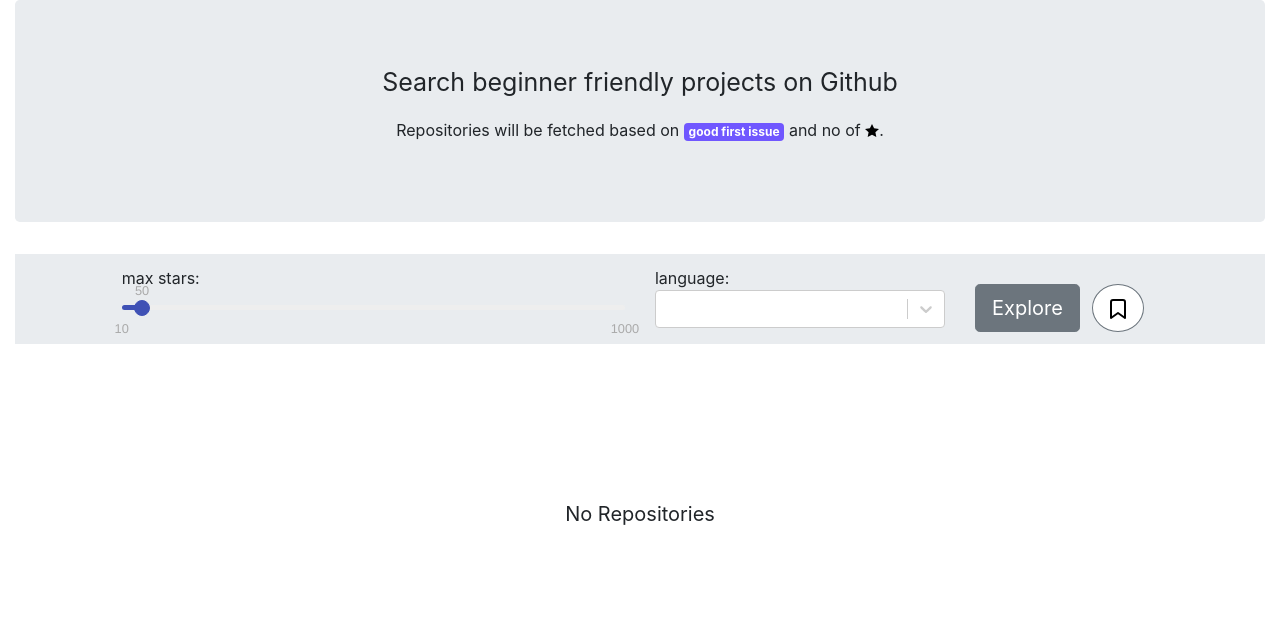
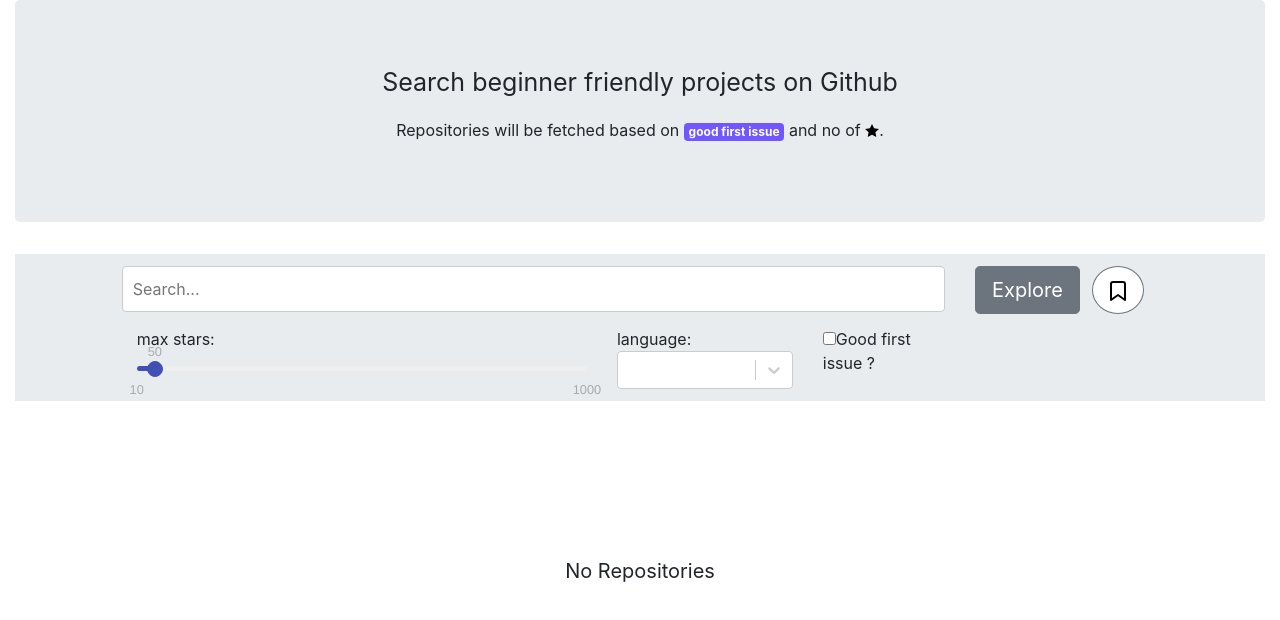
Before and after one commit to manishsaraan/git-first, a React (Create React App) app: page / in a window 1280 px wide. Shown: the top 620 px of the page. Built offline with nearby package versions, Linux system fonts and the light colour scheme.

Commit message:
checkbox and logic to fetch good first issue added

```diff
--- a/src/App.css
+++ b/src/App.css
@@ -112,7 +112,6 @@ body {
 }
 
 .explore-button {
-  margin-top: 18px;
 }
 
 .selector-container {
@@ -144,7 +143,6 @@ body {
 .view-bookmarked-repos {
   background: #fff;
   border-radius: 50%;
-  margin-top: 18px;
   margin-left: 10px;
   padding: 8px 13px;
 }
@@ -152,3 +150,18 @@ body {
 .view-bookmarked-repos:hover{
   background-color: #fff;
 }
+
+.search-box{
+    background-color: #fff;
+    border-color: #ccc;
+    border-radius: 4px;
+    border-style: solid;
+    border-width: 1px;
+    width: 100%;
+    padding: 10px;
+    margin-bottom: 15px;
+}
+
+.controls-container .row {
+  margin: 0
+}
--- a/src/App.js
+++ b/src/App.js
@@ -1,5 +1,5 @@
 import React, { Component } from "react";
-import { fetchRepos, saveUserPreference, getUserPreference } from "./lib";
+import { fetchRepos, saveUserPreference } from "./lib";
 import Repo from "./components/Repo";
 import Loader from "./components/Loader/Loader";
 import Controls from "./components/Controls/Controls";
@@ -14,23 +14,24 @@ class App extends Component {
     bookmarkedRepos: []
   };
 
-  exploreProjects = (showBookmars, stars, selectedLanguage) => {
+  exploreProjects = (showBookmars, { stars, searchText, selectedLanguage, isFirstIssue }) => {
     this.setState({ showLoader: true });
 
-    if(showBookmars){
+    // show locally saved repos
+    if (showBookmars) {
       let { bookmarkedRepos } = this.state;
 
-      if(bookmarkedRepos.length === 0){
+      if (bookmarkedRepos.length === 0) {
         bookmarkedRepos = JSON.parse(localStorage.getItem("savedRepos")) || [];
       }
 
-      this.setState({showBookmars: true, bookmarkedRepos, showLoader: false});
+      this.setState({ showBookmars: true, bookmarkedRepos, showLoader: false });
 
       return;
-    }
+    } else {
 
       fetchRepos(
-      { language: selectedLanguage.value, stars},
+        { language: selectedLanguage.value, stars, searchText, isFirstIssue },
         response => {
           console.log(response);
           const { total_count, items } = response;
@@ -46,16 +47,17 @@ class App extends Component {
           saveUserPreference(stars, selectedLanguage.value);
         }
       );
+    }
   };
 
   handleBookmark = (repo) => {
     let bookmarkedRepos = JSON.parse(localStorage.getItem("savedRepos")) || [];
-    const findRepoIndex = bookmarkedRepos.findIndex( bRepo => bRepo.id === repo.id);
+    const findRepoIndex = bookmarkedRepos.findIndex(bRepo => bRepo.id === repo.id);
     console.log(findRepoIndex);
     if (findRepoIndex > -1) {
       bookmarkedRepos.splice(findRepoIndex, 1);
-    }else{
-      bookmarkedRepos = [ ...bookmarkedRepos, repo ];
+    } else {
+      bookmarkedRepos = [...bookmarkedRepos, repo];
     }
 
     localStorage.setItem("savedRepos", JSON.stringify(bookmarkedRepos));
@@ -66,12 +68,12 @@ class App extends Component {
 
   isBookmarkedRepo = (repo) => {
     const { showBookmars } = this.state;
-    if(showBookmars){
+    if (showBookmars) {
       return true;
     }
 
-    let {bookmarkedRepos} = this.state;
-    const findRepoIndex = bookmarkedRepos.findIndex( bRepo => bRepo.id === repo.id);
+    let { bookmarkedRepos } = this.state;
+    const findRepoIndex = bookmarkedRepos.findIndex(bRepo => bRepo.id === repo.id);
 
     return findRepoIndex > -1 ? true : false;
   }
--- /dev/null
+++ b/src/components/CheckboxInput/CheckboxInput.js
@@ -0,0 +1,14 @@
+import React from 'react';
+import './checkboxInput.css';
+
+const CheckboxInput = (props) => {
+    console.log(props)
+    return (
+        <div>
+            <input type="checkbox" checked={props.isFirstIssue} onChange={props.checkIsFirstIssue} />
+            Good first issue ?
+        </div>
+    )
+};
+
+export default CheckboxInput;
--- /dev/null
+++ b/src/components/CheckboxInput/checkboxInput.css
@@ -0,0 +1,3 @@
+.custom-control{
+    background-color: grey;
+  }
--- a/src/components/Controls/Controls.js
+++ b/src/components/Controls/Controls.js
@@ -1,6 +1,7 @@
 import React, { useState } from "react";
 import Select from "react-select";
 import InputRange from "react-input-range";
+import CheckboxInput from '../CheckboxInput/CheckboxInput';
 import languages from "../../assets/lang.json";
 import bookmark from '../../assets/bookmark.svg';
 import bookmarked from '../../assets/bookmarked.svg';
@@ -8,24 +9,44 @@ import bookmarked from '../../assets/bookmarked.svg';
 const Controls = props => {
   const [selectedLanguage, updateSelectedLanguage] = useState({ value: "" });
   const [stars, updateStars] = useState(50);
+  const [searchText, updateSearchText] = useState("");
+  const [isFirstIssue, updateIsFirstIssue] = useState(false);
   const [isBookmark, updateIsBookmark] = useState(true);
 
   const handleChange = selectedLanguage => {
     updateSelectedLanguage(selectedLanguage);
   };
 
+  const handleSearch = event => {
+    updateSearchText(event.target.value);
+  }
+
+  const checkIsFirstIssue = isFirstIssue => {
+    updateIsFirstIssue(isFirstIssue.target.checked);
+  }
+
   const showBookmarks = () => {
+    if (isBookmark) {
+      props.exploreProjects(isBookmark, {});
+    } else {
+      props.exploreProjects(false, { stars, searchText, selectedLanguage, isFirstIssue })
+    }
+
     updateIsBookmark(!isBookmark);
 
-    isBookmark ? props.exploreProjects(isBookmark) : props.exploreProjects(false, stars, selectedLanguage)
   };
 
-  const handleSubmit = () => props.exploreProjects(false, stars, selectedLanguage);
+  const handleSubmit = () => props.exploreProjects(false, { stars, searchText, selectedLanguage, isFirstIssue });
 
   return (
     <div className="selector-container">
       <div className="row">
-        <div className="col-5 offset-md-1">
+        <div className="col-8 offset-md-1 controls-container">
+          <input className="search-box" type="text" neme="search" value={searchText} placeholder="Search..."
+            onChange={handleSearch}
+          />
+          <div className="row">
+            <div className="col-7">
               <span>max stars:</span>
               <InputRange
                 maxValue={1000}
@@ -42,6 +63,12 @@ const Controls = props => {
                 options={languages}
               />
             </div>
+            <div className="col-2">
+              <CheckboxInput isFirstIssue={isFirstIssue} checkIsFirstIssue={checkIsFirstIssue} />
+            </div>
+          </div>
+        </div>
+
         <div className="col-1">
           <button
             className="btn btn-secondary btn-lg explore-button"
@@ -53,7 +80,7 @@ const Controls = props => {
             Explore
           </button>
         </div>
-        <div  className="col-1">
+        <div className="col-1">
           <button className="btn btn-secondary btn-lg view-bookmarked-repos" onClick={showBookmarks}>
             <img src={isBookmark ? bookmark : bookmarked} alt="show bookmarked" />
           </button>
--- a/src/lib/index.js
+++ b/src/lib/index.js
@@ -1,9 +1,20 @@
-export const fetchRepos = ({ language, stars }, cb) => {
-  var apiUrl = "https://api.github.com/search/repositories";
+export const fetchRepos = ({ language, stars, searchText, isFirstIssue }, cb) => {
+  const apiUrl = "https://api.github.com/search/repositories";
 
-  var url = `${apiUrl}?q=language:${language.toLowerCase()}+good-first-issues:>0+stars:0..${stars}&sort=stars&order=desc&per_page=100`;
-  console.log(url);
-  fetch(url)
+  let searchUrl = `${apiUrl}?q=${searchText}`;
+  console.log(language)
+  if (language) {
+    searchUrl += `+language:${language.toLowerCase()}`;
+  }
+
+  if (isFirstIssue) {
+    searchUrl += `+good-first-issues:>0`;
+  }
+
+  searchUrl += `+stars:0..${stars}&sort=stars&order=desc&per_page=100`;
+
+  console.log(searchUrl);
+  fetch(searchUrl)
     .then(data => data.json())
     .then(cb);
 };
```
Lines whose indentation alone changed are shown as unchanged.
